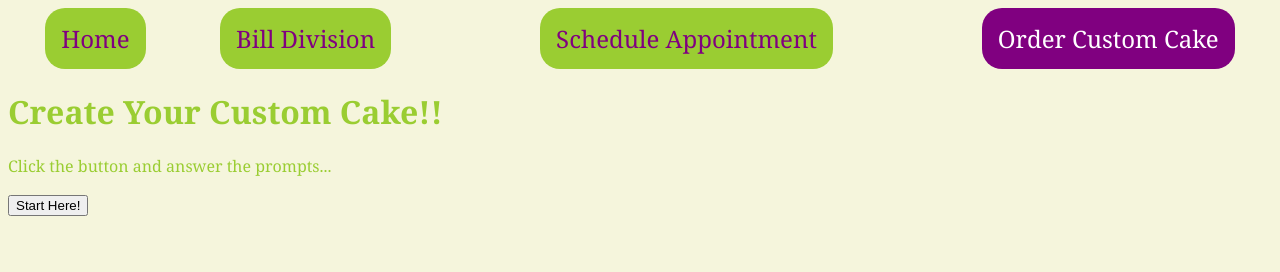
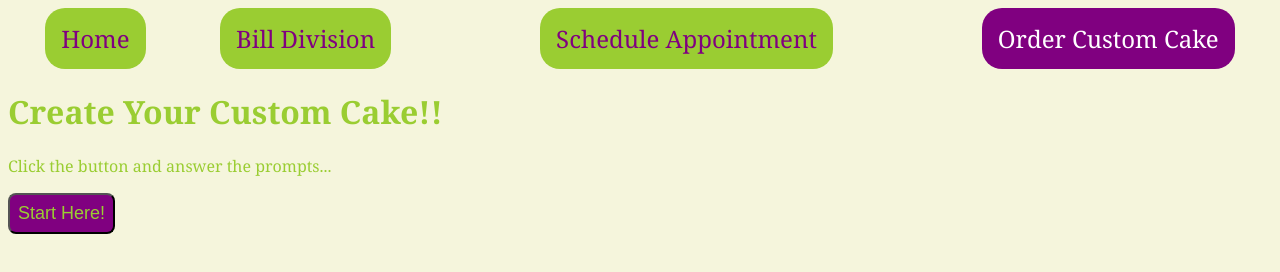
Before and after one commit to JenniferT9462/Week-5-JavaScript-Lab2-Day-2, a plain HTML site: page cakeOrder.html in a window 1280 px wide. Drawn offline with Linux system fonts and the light colour scheme.

Commit message:
Styled button

```diff
--- a/style.css
+++ b/style.css
@@ -28,3 +28,10 @@ h3 {
     border: solid 2px;
     font-size: 24px;
 }
+button {
+    color: yellowgreen;
+    background-color: purple;
+    font-size: 18px;
+    border-radius: 8px;
+    padding: 8px;
+}
```
